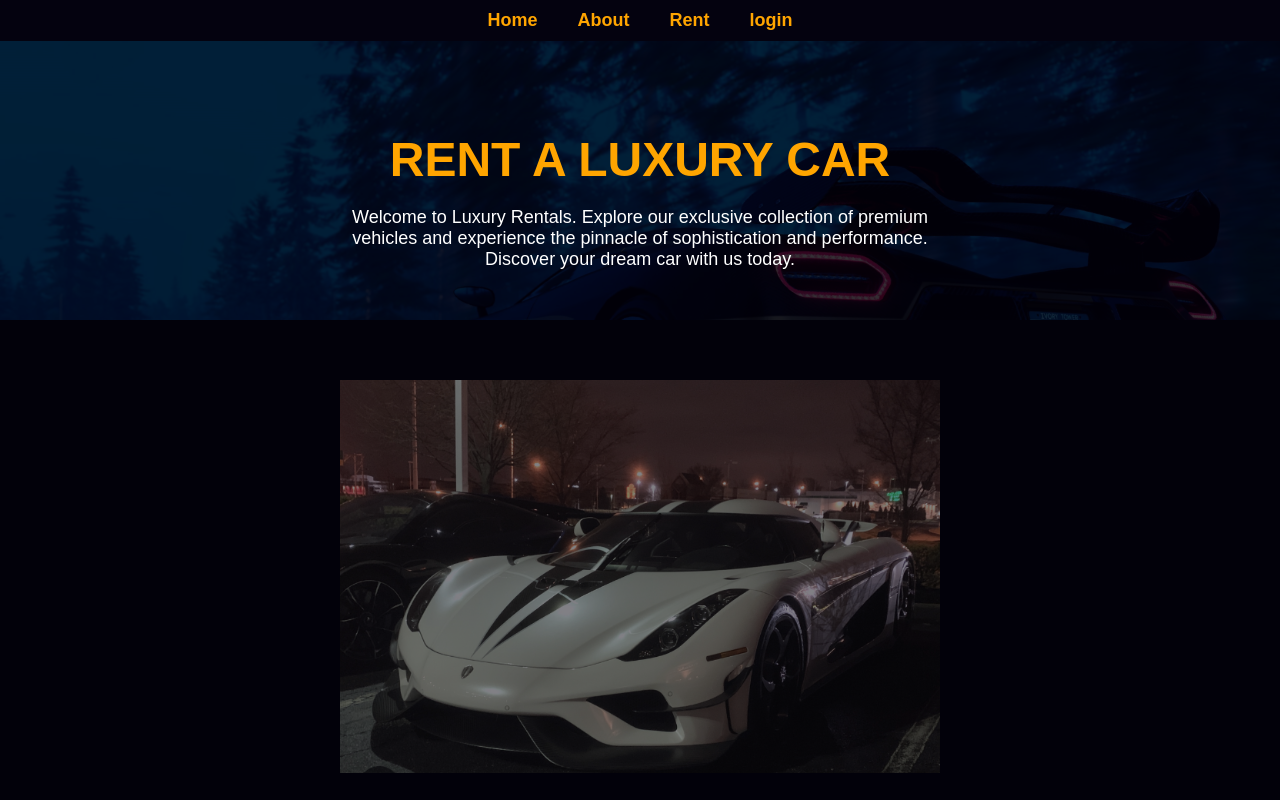
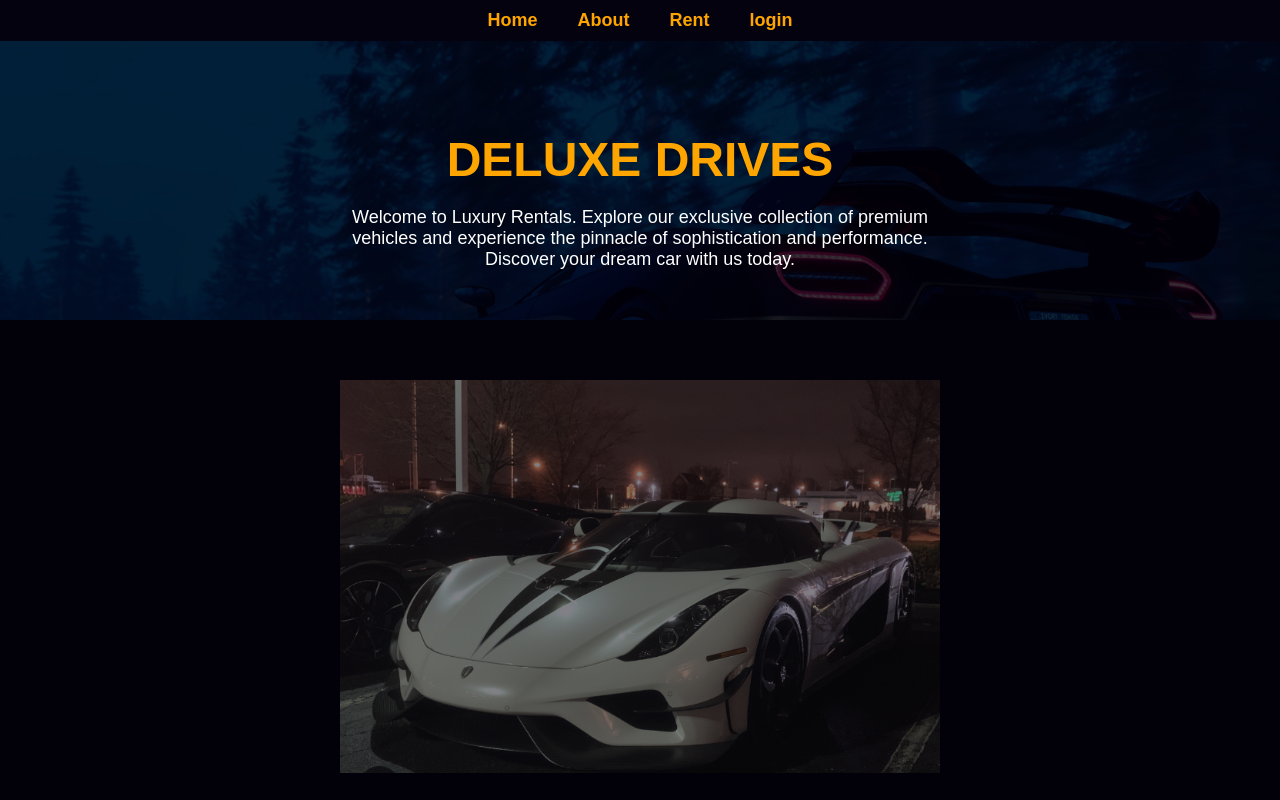
Before and after one commit to andrinruegg/Modul293MaxAnd, a plain HTML site: page Project/Code/homepage.html in a window 1280 px wide. Shown: the top 800 px of the page. Drawn offline with Linux system fonts and the light colour scheme.

Commit message:
Update website name in homepage

```diff
--- a/Project/Code/homepage.html
+++ b/Project/Code/homepage.html
@@ -20,7 +20,7 @@
 
 
     <div class="main-content">
-        <h1>RENT A LUXURY CAR</h1>
+        <h1>DELUXE DRIVES</h1>
         <p>Welcome to Luxury Rentals. Explore our exclusive collection of premium vehicles and experience the pinnacle of sophistication and performance. Discover your dream car with us today.</p>
     </div>
 
```
